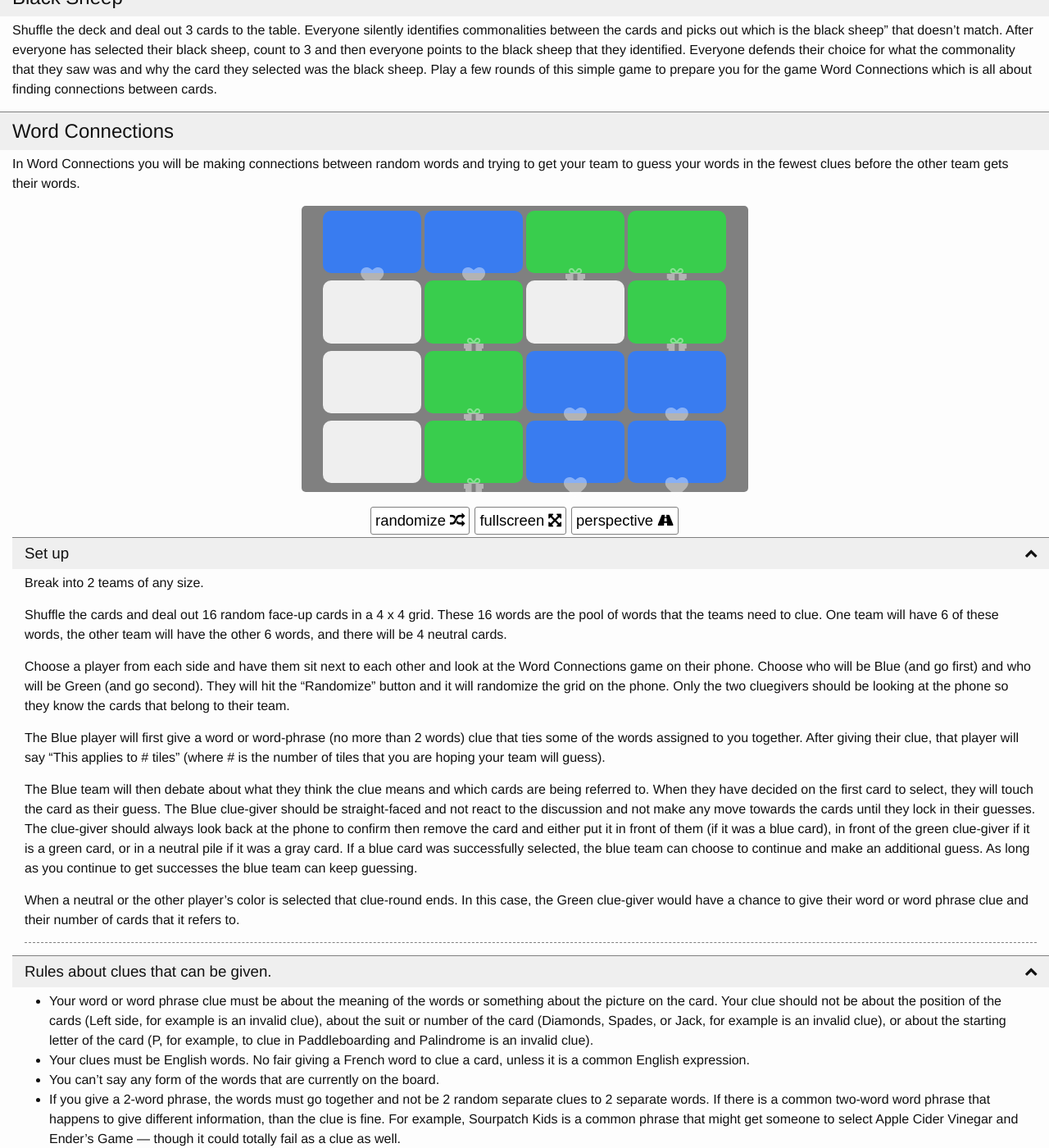
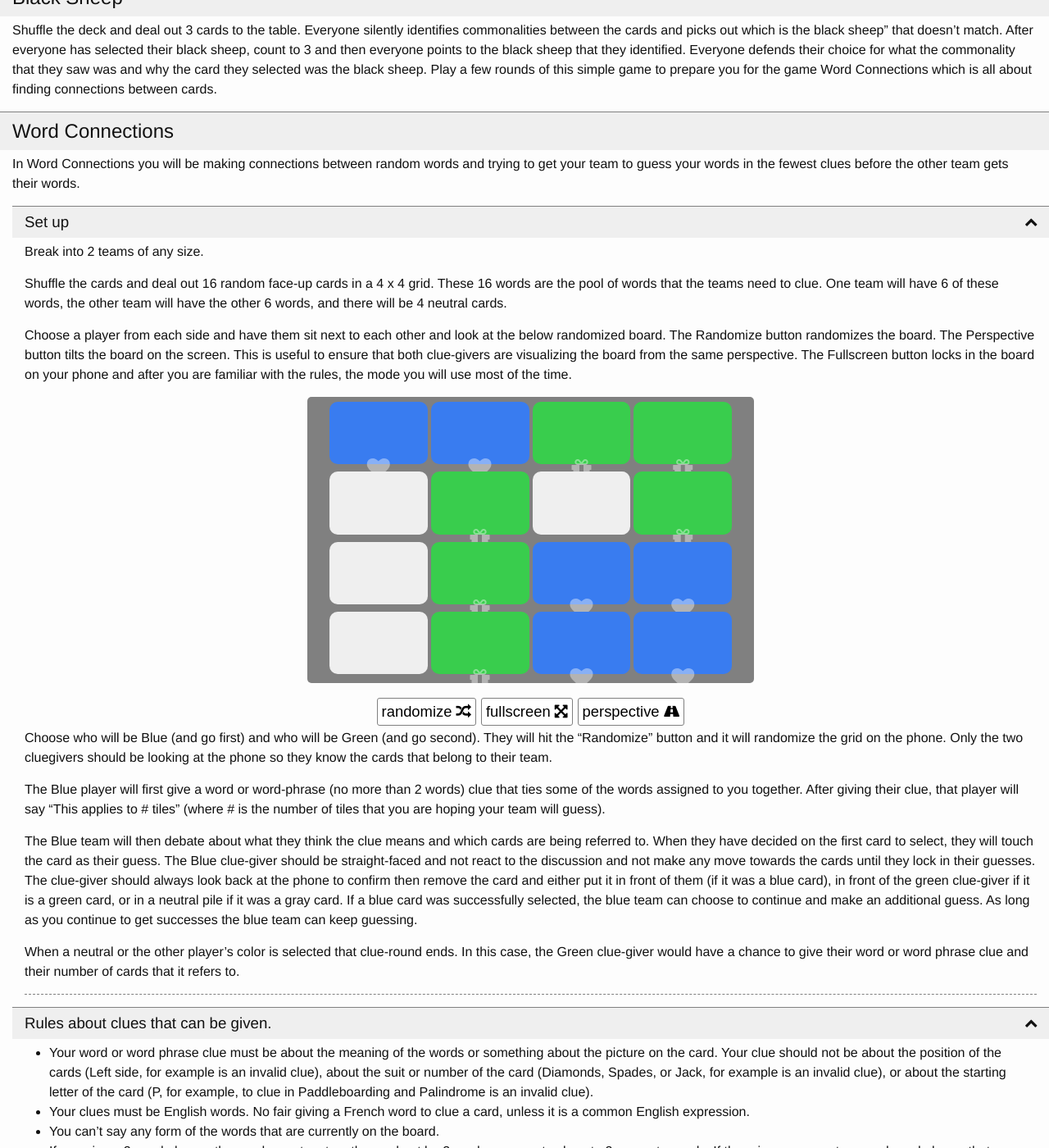
Before and after one commit to rlskoeser/sasgames-cards, a Jekyll site: the page built from _posts/2016-02-20-johnny-and-abi.html, in a window 1280 px wide and 1400 px high, scrolled down 653 px. Shown: the whole window at 82% size. Built offline with Jekyll 4.4.1, drawn with Linux system fonts in a browser that asks for light colours; nearby versions of some CDN libraries.

Commit message:
Update 2016-02-20-johnny-and-abi.html

```diff
--- a/_posts/2016-02-20-johnny-and-abi.html
+++ b/_posts/2016-02-20-johnny-and-abi.html
@@ -47,7 +47,7 @@ extra_js:
 
 <p>In Word Connections you will be making connections between random words and trying to get your team to guess your words in the fewest clues before the other team gets their words.</p>
 
-<div class="word-connections board-container"> </div>
+
 
 <div class="subsection">
 <input id="wd-cn-setup-toggle" type="checkbox" class="checkbox-toggle" checked="checked" />
@@ -58,7 +58,11 @@ extra_js:
 
 <p>Shuffle the cards and deal out 16 random face-up cards in a 4 x 4 grid. These 16 words are the pool of words that the teams need to clue. One team will have 6 of these words, the other team will have the other 6 words, and there will be 4 neutral cards. </p>
 
-<p>Choose a player from each side and have them sit next to each other and look at the Word Connections game on their phone. Choose who will be Blue (and go first) and who will be Green (and go second). They will hit the “Randomize” button and it will randomize the grid on the phone. Only the two cluegivers should be looking at the phone so they know the cards that belong to their team. </p>
+<p>Choose a player from each side and have them sit next to each other and look at the below randomized board. The Randomize button randomizes the board. The Perspective button tilts the board on the screen. This is useful to ensure that both clue-givers are visualizing the board from the same perspective. The Fullscreen button locks in the board on your phone and after you are familiar with the rules, the mode you will use most of the time.
+
+<div class="word-connections board-container"> </div>
+
+Choose who will be Blue (and go first) and who will be Green (and go second). They will hit the “Randomize” button and it will randomize the grid on the phone. Only the two cluegivers should be looking at the phone so they know the cards that belong to their team. </p>
 
 <p>The Blue player will first give a word or word-phrase (no more than 2 words) clue that ties some of the words assigned to you together. After giving their clue, that player will say “This applies to # tiles” (where # is the number of tiles that you are hoping your team will guess). </p>
 
```
